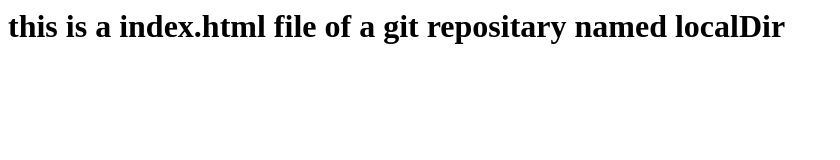
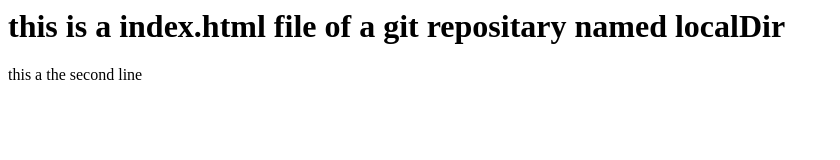
Before and after one commit to devJayesh-org/gitPrac, a plain HTML site: page index.html in a window 1280 px wide. Shown: the whole page, without its empty margins (0-840 px from the left). Drawn offline with Linux system fonts and the light colour scheme.

Commit message:
added a new line

```diff
--- a/index.html
+++ b/index.html
@@ -1 +1,2 @@
 <h1>this is a index.html file of a git repositary named localDir</h1>
+<p>this a the second line</p>
```
